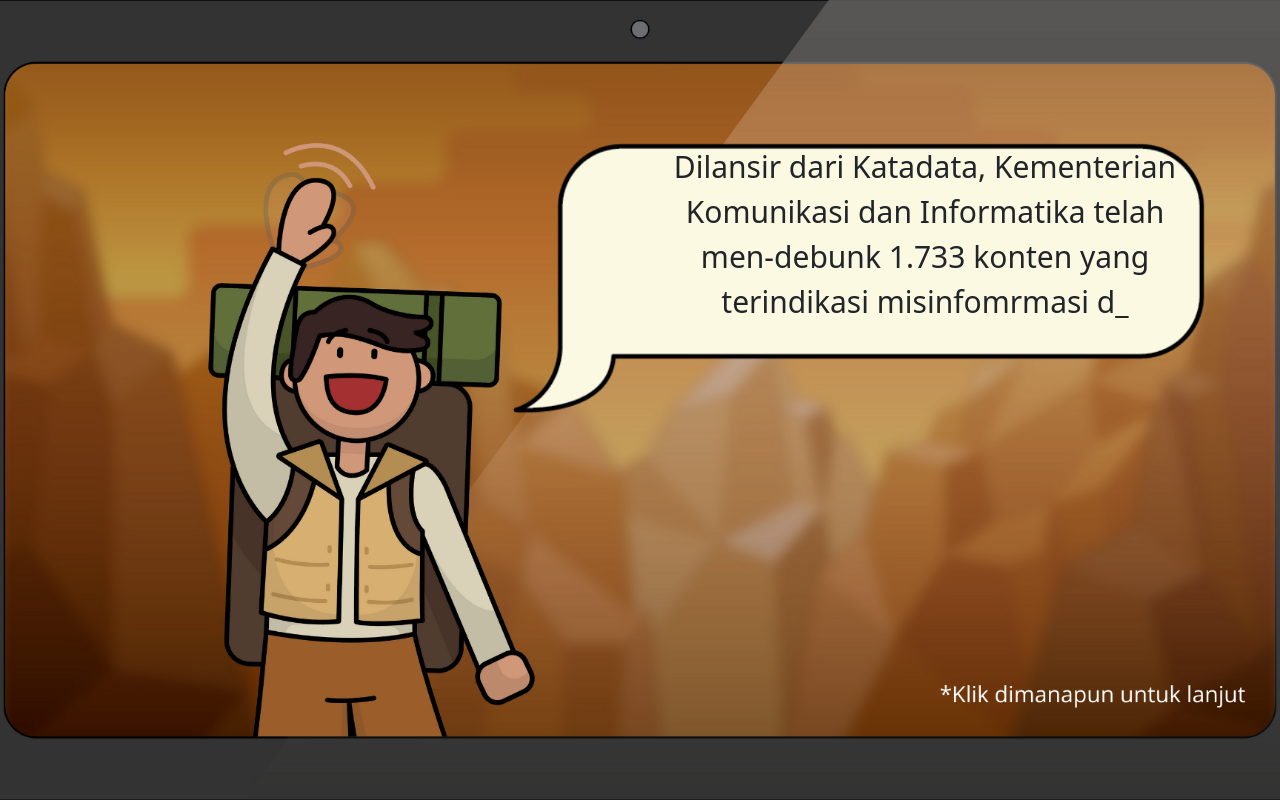
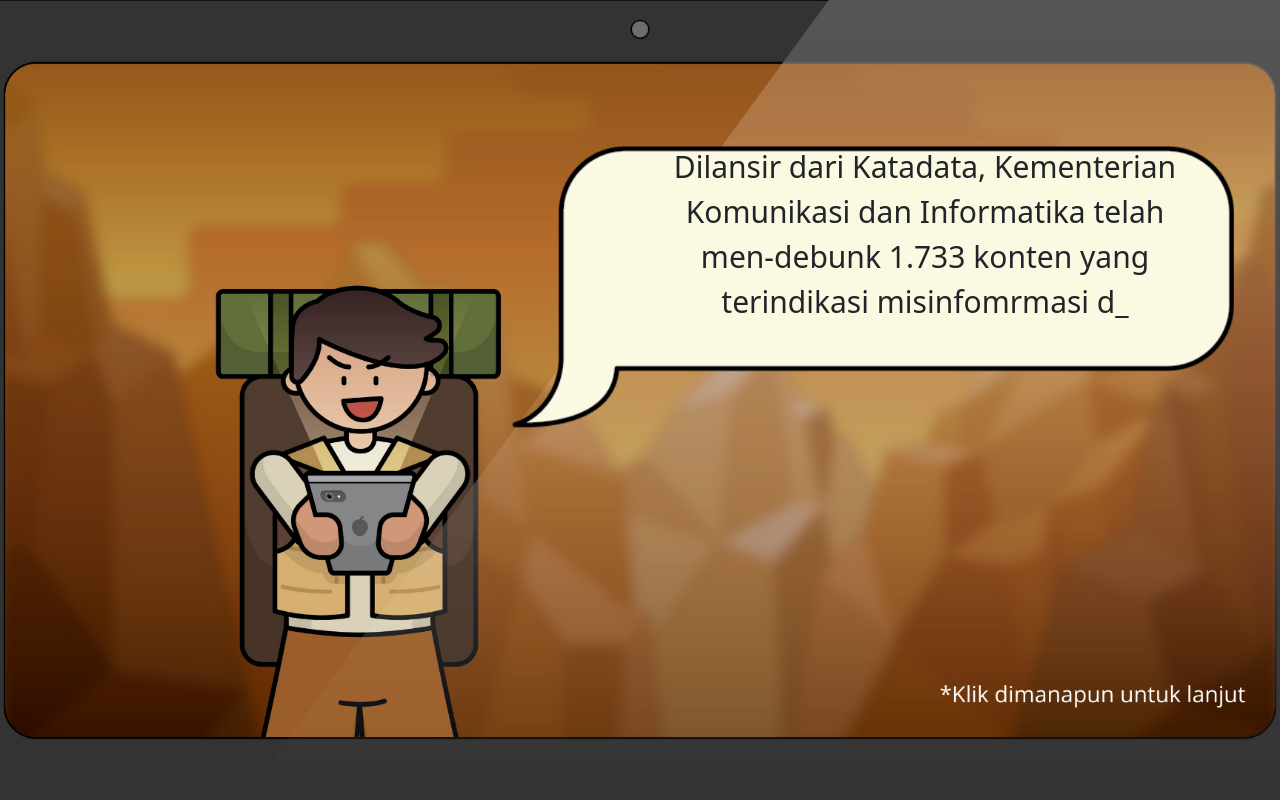
Before and after one commit to Sumano15/viowebsite, a plain HTML site: page prolog2.html in a window 1280 px wide. Drawn offline with nearby package versions, Linux system fonts and the light colour scheme.

Commit message:
sudah sampai prolog

```diff
--- a/prolog2.html
+++ b/prolog2.html
@@ -11,7 +11,7 @@
     <title>Hello, world!</title>
     <style>
       body {
-        background: url("./asset/prolog/1.png")no-repeat center center fixed;
+        background: url("./asset/prolog/2.png")no-repeat center center fixed;
         -webkit-background-size: cover;
         -moz-background-size: cover;
         -o-background-size: cover;
```
Also changed, not shown: prolog3.html (+1 -1 lines), prolog4.html (+1 -1 lines), prolog5.html (+1 -1 lines), prolog6.html (+1 -1 lines).
